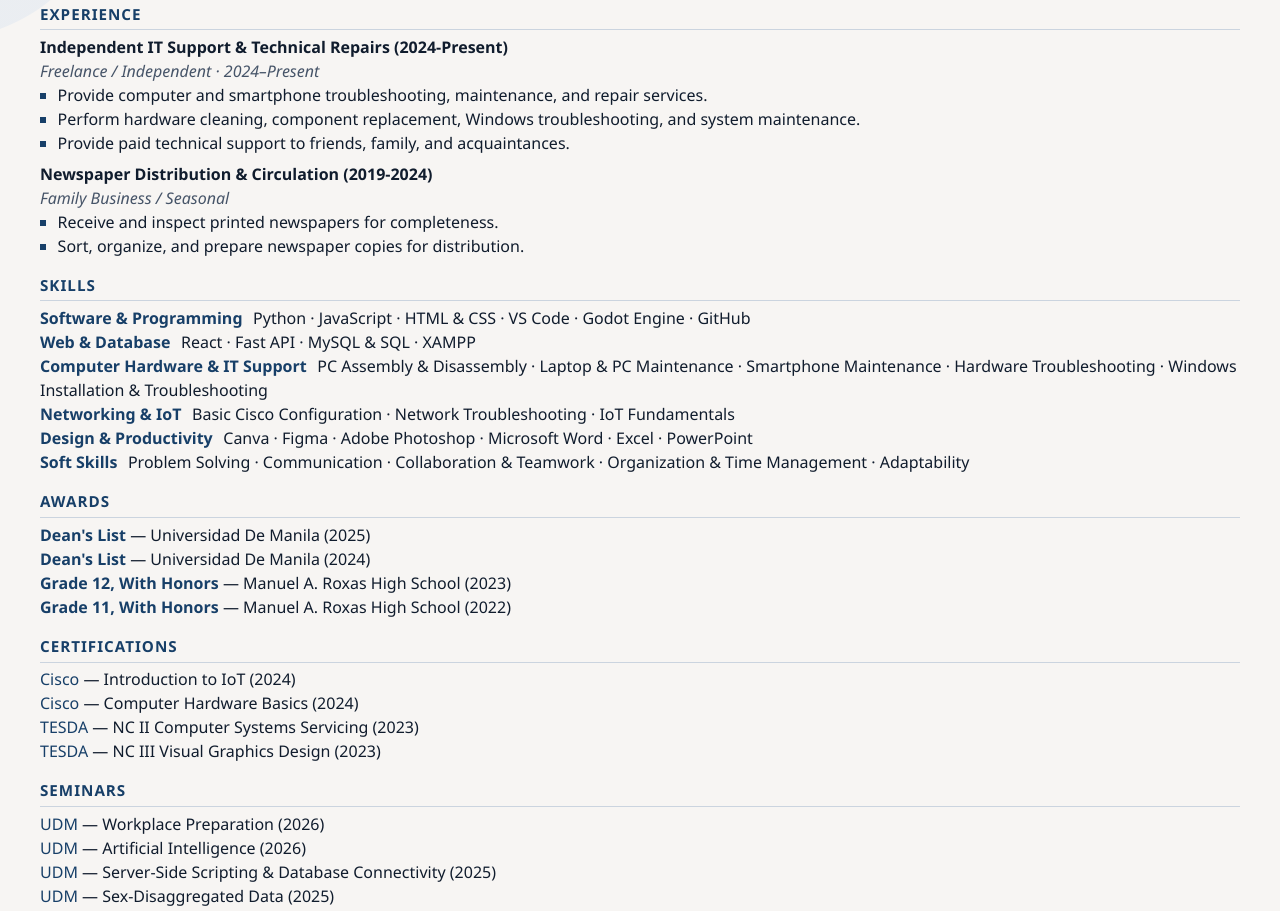
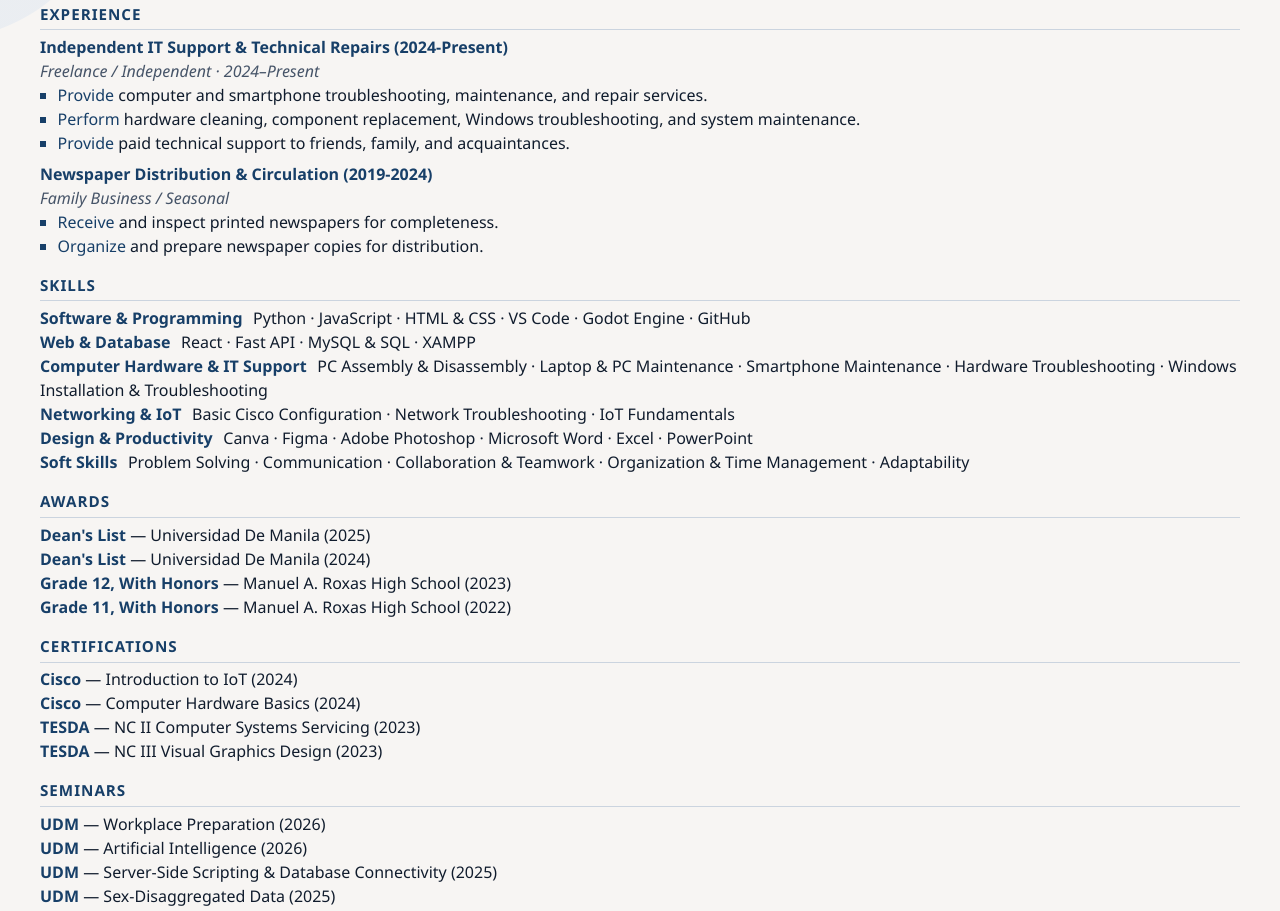
Before and after one commit to clarencebaes/portfolio, a plain HTML site: page index.html in a window 1280 px wide. Shown: the part 564-1475 px from the top of the page. Drawn offline with Linux system fonts and the light colour scheme.

Commit message:
Update resume styling and CV download

```diff
--- a/index.html
+++ b/index.html
@@ -45,17 +45,17 @@
             <h3>Independent IT Support &amp; Technical Repairs (2024-Present)</h3>
             <p><em>Freelance / Independent · 2024–Present</em></p>
             <ul class="resume-bullets">
-              <li>Provide computer and smartphone troubleshooting, maintenance, and repair services.</li>
-              <li>Perform hardware cleaning, component replacement, Windows troubleshooting, and system maintenance.</li>
-              <li>Provide paid technical support to friends, family, and acquaintances.</li>
+              <li><span>Provide</span> computer and smartphone troubleshooting, maintenance, and repair services.</li>
+              <li><span>Perform</span> hardware cleaning, component replacement, Windows troubleshooting, and system maintenance.</li>
+              <li><span>Provide</span> paid technical support to friends, family, and acquaintances.</li>
             </ul>
           </div>
           <div class="resume-role">
             <h3>Newspaper Distribution &amp; Circulation (2019-2024)</h3>
             <p><em>Family Business / Seasonal</em></p>
             <ul class="resume-bullets">
-              <li>Receive and inspect printed newspapers for completeness.</li>
-              <li>Sort, organize, and prepare newspaper copies for distribution.</li>
+              <li><span>Receive</span> and inspect printed newspapers for completeness.</li>
+              <li><span>Organize</span> and prepare newspaper copies for distribution.</li>
             </ul>
           </div>
         </section>
@@ -85,20 +85,20 @@
         <section class="resume-section" aria-labelledby="certifications-title">
           <h2 id="certifications-title">Certifications</h2>
           <ul class="resume-entries">
-            <li><span>Cisco</span> — Introduction to IoT (2024)</li>
-            <li><span>Cisco</span> — Computer Hardware Basics (2024)</li>
-            <li><span>TESDA</span> — NC II Computer Systems Servicing (2023)</li>
-            <li><span>TESDA</span> — NC III Visual Graphics Design (2023)</li>
+            <li><strong>Cisco</strong> — Introduction to IoT (2024)</li>
+            <li><strong>Cisco</strong> — Computer Hardware Basics (2024)</li>
+            <li><strong>TESDA</strong> — NC II Computer Systems Servicing (2023)</li>
+            <li><strong>TESDA</strong> — NC III Visual Graphics Design (2023)</li>
           </ul>
         </section>
 
         <section class="resume-section" aria-labelledby="seminars-title">
           <h2 id="seminars-title">Seminars</h2>
           <ul class="resume-entries">
-            <li><span>UDM</span> — Workplace Preparation (2026)</li>
-            <li><span>UDM</span> — Artificial Intelligence (2026)</li>
-            <li><span>UDM</span> — Server-Side Scripting &amp; Database Connectivity (2025)</li>
-            <li><span>UDM</span> — Sex-Disaggregated Data (2025)</li>
+            <li><strong>UDM</strong> — Workplace Preparation (2026)</li>
+            <li><strong>UDM</strong> — Artificial Intelligence (2026)</li>
+            <li><strong>UDM</strong> — Server-Side Scripting &amp; Database Connectivity (2025)</li>
+            <li><strong>UDM</strong> — Sex-Disaggregated Data (2025)</li>
           </ul>
         </section>
       </div>
--- a/styles.css
+++ b/styles.css
@@ -65,7 +65,7 @@ a { color: inherit; }
 .resume-role h3, .resume-role p { margin: 0; font-size: 1rem; }
 .resume-role p { color: var(--muted); }
 .resume-bullets { margin: 0; padding-left: 1.1rem; list-style: square; }
-.resume-bullets li::marker, .resume-entries strong, .resume-entries span, .skills-list dt { color: var(--navy); }
+.resume-role h3, .resume-bullets li::marker, .resume-bullets li > span, .resume-entries strong, .skills-list dt { color: var(--navy); }
 .skills-list, .resume-entries { margin: 0; padding: 0; list-style: none; }
 .skills-list dt, .skills-list dd { display: inline; margin: 0; }
 .skills-list dt { margin-right: .4rem; font-weight: 700; }
```
Also changed, not shown: 1 other file.
